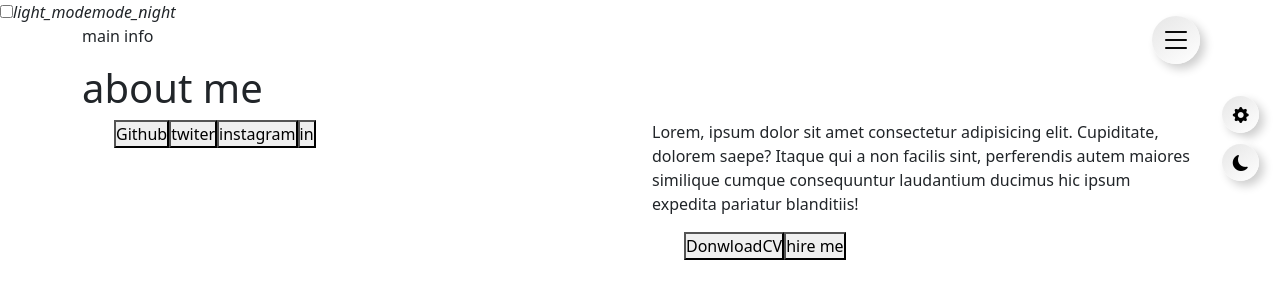
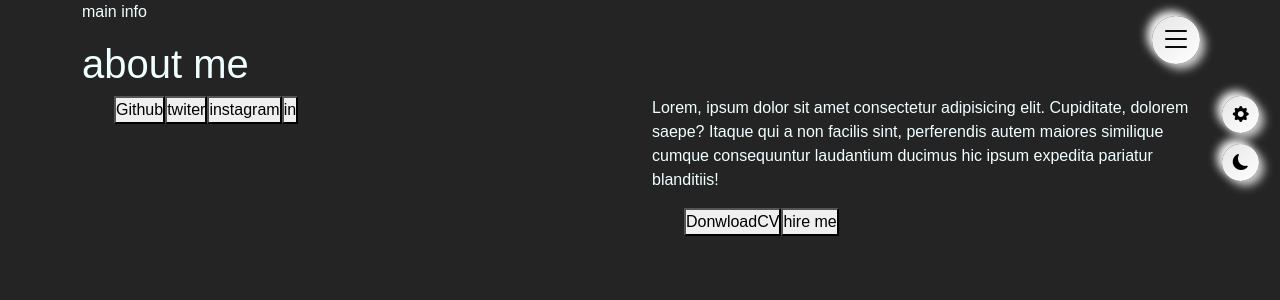
Before and after one commit to hellyaxs/MyPortifolio, an Angular app: page /About in a window 1280 px wide. Shown: the top 300 px of the page. Built offline with nearby package versions, Linux system fonts and the light colour scheme.

Commit message:
swicth theme ckecked

```diff
--- a/src/app/shared/about/about.component.html
+++ b/src/app/shared/about/about.component.html
@@ -1,5 +1,7 @@
-<p>main info</p>
-<h1>about me</h1>
+<div class="xm-auto">
+    <p>main info</p>
+    <h1>about me</h1>
+</div>
 
 <div class="row">
 
--- a/src/app/shared/theme/theme.component.html
+++ b/src/app/shared/theme/theme.component.html
@@ -1,9 +1,3 @@
-<input type="checkbox" id="checkbox" (click)="swicthTheme()" class="checkbox">
-  <label for="checkbox" class="label">
-    <i class="material-icons">light_mode</i>
-    <i class="material-icons">mode_night</i>
-    <div class="ball"></div>
-  </label>
 
-  <button class="modal-show"><i class="bi bi-moon-fill"></i>
+  <button class="modal-show" (click)="swicthTheme()"><i class="bi bi-moon-fill"></i>
 </button>
--- a/src/styles.css
+++ b/src/styles.css
@@ -1,5 +1,6 @@
 @import '~bootstrap/dist/css/bootstrap.min.css';
 @import "~bootstrap-icons/font/bootstrap-icons.css";
+@import "https://fonts.googleapis.com/css2? family = Rubik: wght @ 600 & display = swap";
 /* You can add global styles to this file, and also import other style files */
 :root{
     --texcolor:red;
@@ -16,6 +17,7 @@
   margin:0;
   padding:0;
   box-sizing: border-box;
+  font-family: 'Rubik', sans-serif;
 }
 i.bi{
     color: black;
@@ -23,3 +25,11 @@ i.bi{
     width: 1rem;
     height: 1rem;
 }
+.theme-Light{
+    background-color: #242424;
+    color:azure;
+}
+.theme-Dark{
+    background-color: white;
+    color:black;
+}
```
Also changed, not shown: 2 other files (tests, documents, lock files or other folders).
